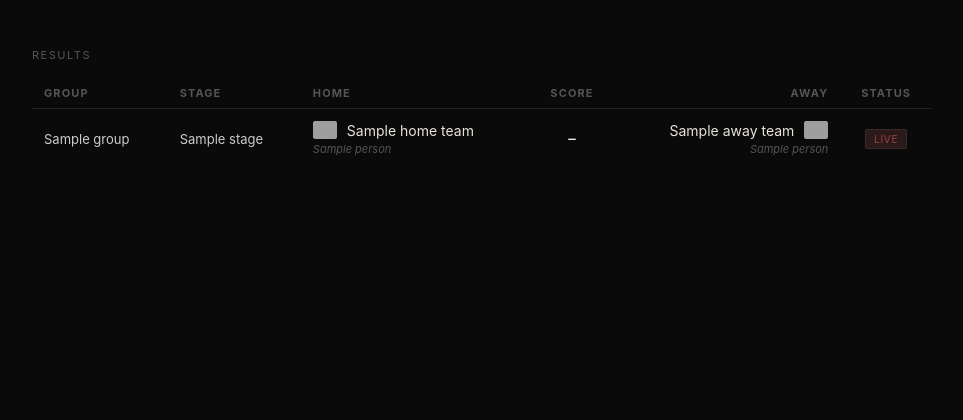
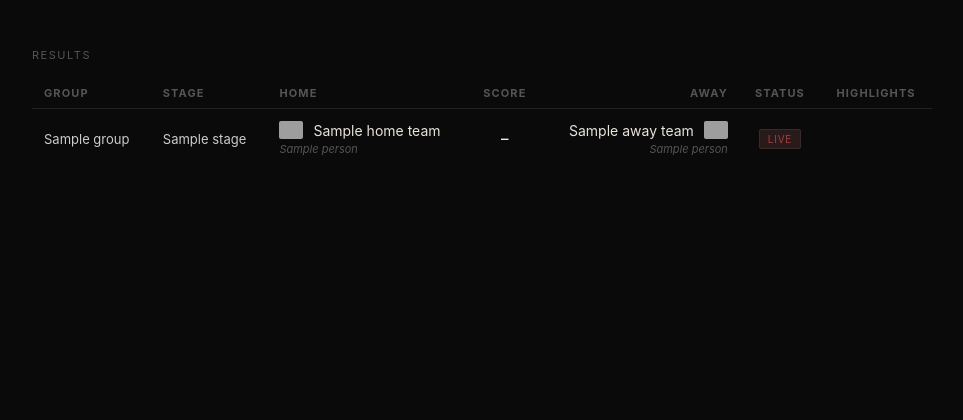
Before and after one commit to jpercival21/jpercival21.github.io, a Django app: template core/templates/core/index.html in a window 1280 px wide. Shown: the part 326-746 px from the top of the page, without its empty margins (158-1121 px from the left). Run offline with Django 5.2, Linux system fonts and the light colour scheme; the template is opened without the code that fills it: most values are stand-ins (such as "Sample title", 1, 10 or a date in 2020); grey boxes are pictures that could not be loaded.

Commit message:
Add highlights button

```diff
--- a/core/templates/core/index.html
+++ b/core/templates/core/index.html
@@ -192,10 +192,11 @@
             <tr>
             <th>Group</th>
             <th>Stage</th>
-                <th>Home</th>
-                <th style="text-align:center">Score</th>
-                <th style="text-align:right">Away</th>
-                <th style="text-align:center">Status</th>
+            <th>Home</th>
+            <th style="text-align:center">Score</th>
+            <th style="text-align:right">Away</th>
+            <th style="text-align:center">Status</th>
+            <th style="text-align:center">Highlights</th>
             </tr>
         </thead>
         <tbody>
@@ -245,6 +246,11 @@
                         <span class="badge b-sched">Scheduled</span>
                     {% endif %}
                 </td>
+                <td style="text-align:center">
+                    {% if match.status == "FINISHED" %}
+                        <a href="https://www.youtube.com/results?search_query={{ match.homeTeam.name }}+vs+{{ match.awayTeam.name }}+highlights+world+cup+2026" target="_blank" rel="noopener noreferrer">Watch Highlights</a>
+                    {% endif %}
+                </td>
             </tr>
             {% endfor %}
         </tbody>
```
